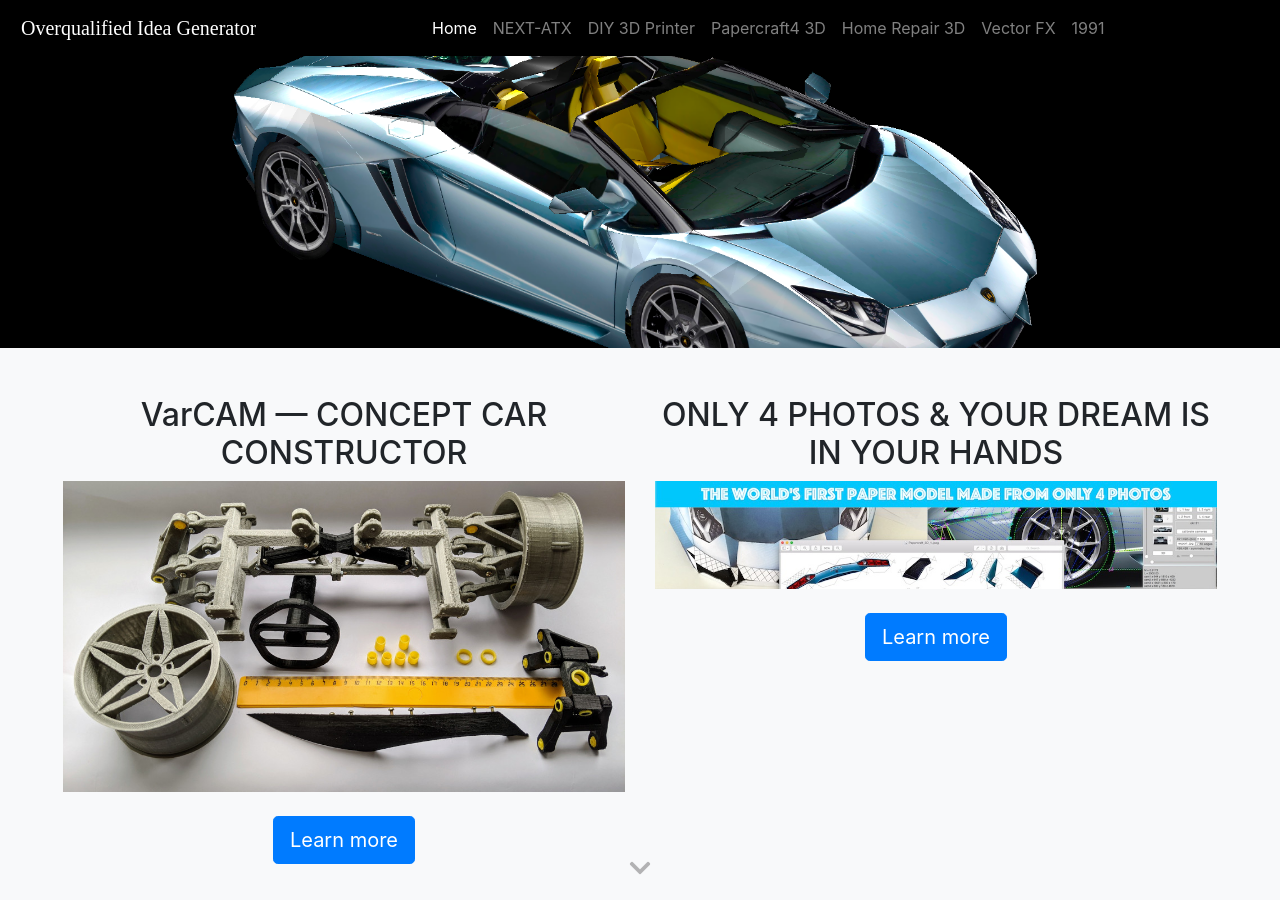
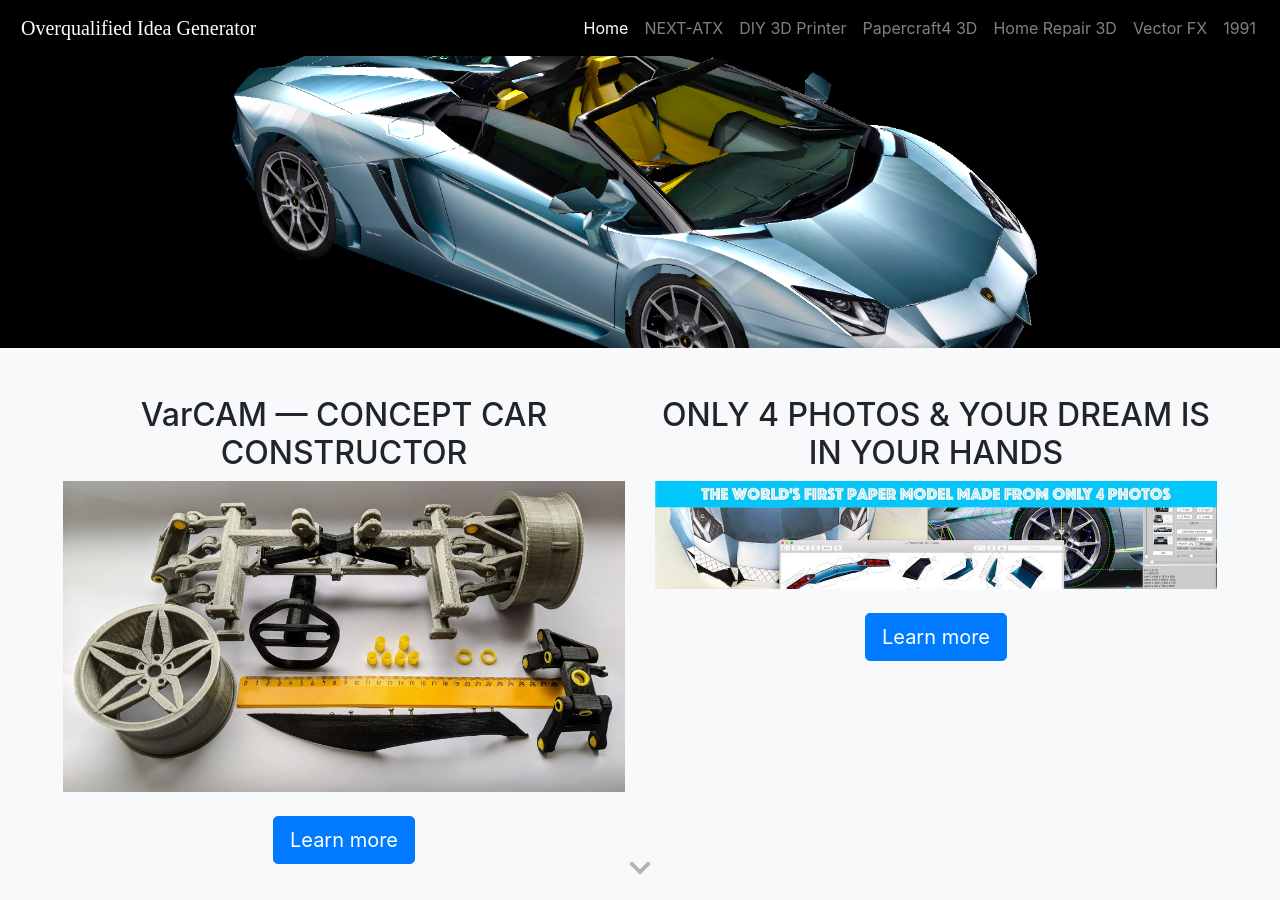
Before and after one commit to iworld4us/iworld4us.github.io, a Jekyll site: the page built from index.html, in a window 1280 px wide and 900 px high. Built offline with Jekyll 4.4.1, drawn with Linux system fonts in a browser that asks for light colours; nearby versions of some CDN libraries; some web fonts are replaced.

Commit message:
Improve global and VarCAM navbar layout

```diff
--- a/VarCAM.html
+++ b/VarCAM.html
@@ -38,7 +38,7 @@
 
 </style>
 
-<nav id="page-nav" class="navbar navbar-expand-lg navbar-light bg-light fixed-top">
+<nav id="page-nav" class="navbar navbar-expand-xl navbar-light bg-light fixed-top">
   <a class="navbar-brand">VarCAM</a>
 
   <button class="navbar-toggler" type="button" data-toggle="collapse" data-target="#page-nav-menu" aria-controls="page-nav-menu" aria-expanded="false" aria-label="Toggle navigation">
@@ -46,8 +46,8 @@
   </button>
 
   <div class="collapse navbar-collapse justify-content-end" id="page-nav-menu">
-    <ul class="nav nav-pills d-flex flex-column flex-lg-row">
-      <li class="nav-item my-3 my-md-0">
+    <ul class="nav flex-column flex-lg-row justify-content-around">
+      <li class="nav-item my-3 my-lg-0">
         <a href="https://apps.apple.com/app/varcam-concept-car-constructor/id1485853842?mt=12&ls=1" class="nav-link btn btn-success" target="_blank" rel="noopener"><i class="fab fa-app-store"></i> Mac App Store</a>
       </li>
 
--- a/_layouts/default.html
+++ b/_layouts/default.html
@@ -28,7 +28,7 @@
             <span class="navbar-toggler-icon"></span>
         </button>
 
-        <div class="collapse navbar-collapse justify-content-around" id="navbarNav">
+        <div class="collapse navbar-collapse justify-content-end" id="navbarNav">
             <ul class="navbar-nav flex-lg-row justify-content-around">
                 <li class="nav-item {% if page.title == "Home" %}active{% endif %}">
                     <a class="nav-link" href="/">Home</a>
```
